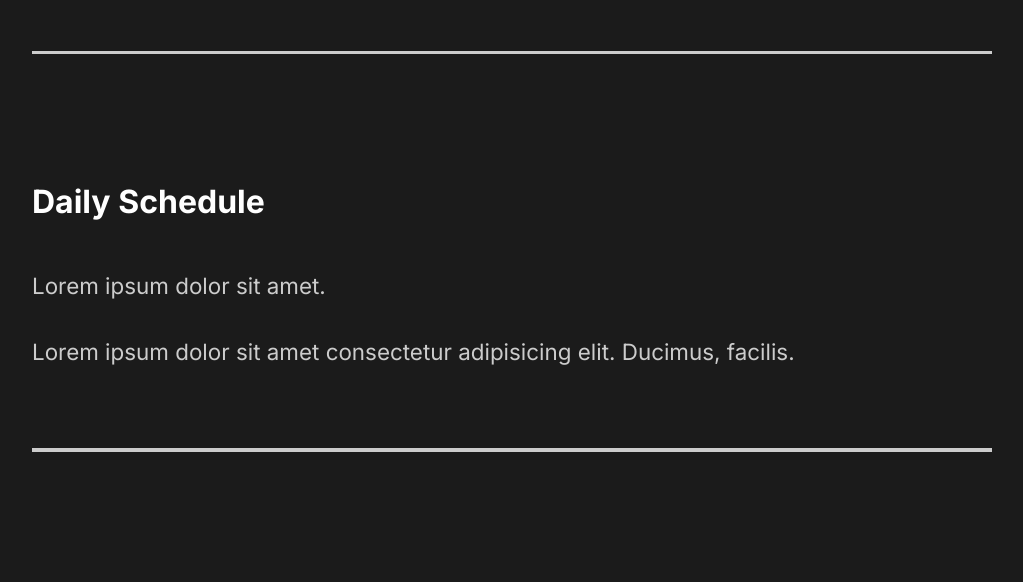
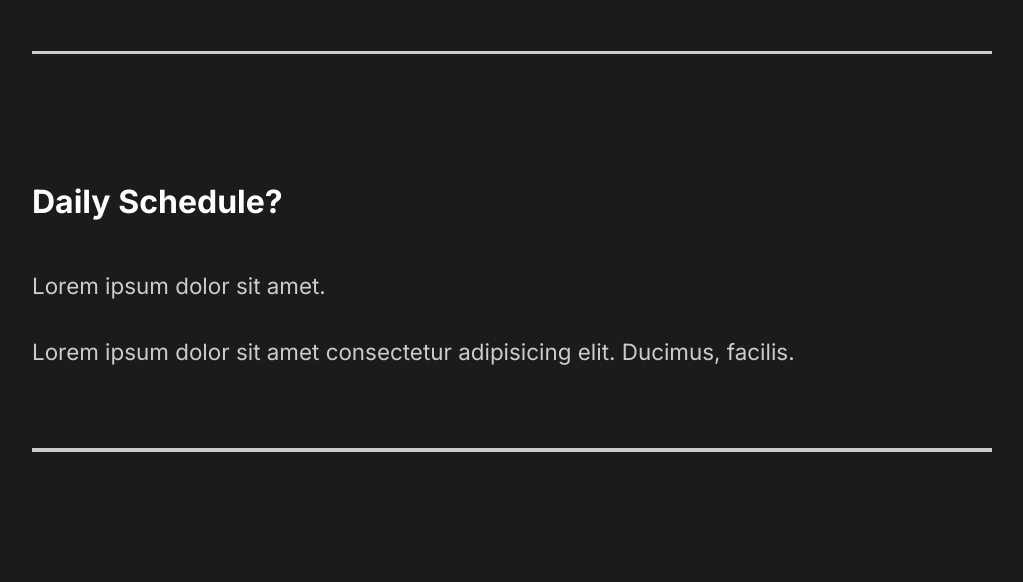
Before and after one commit to eita-tachino/mdsr-react-portfolio, a React (Create React App) app: page / in a window 1280 px wide. Shown: the part 2680-3262 px from the top of the page, without its empty margins (128-1151 px from the left). Built offline with nearby package versions, Linux system fonts and the light colour scheme.

Commit message:
15. Faq Animation Section

```diff
--- a/src/components/FaqSection.js
+++ b/src/components/FaqSection.js
@@ -2,47 +2,40 @@
 import styled from 'styled-components'
 import {Wrapper} from '../styles'
 import Toggle from './Toggle'
+import {AnimateSharedLayout} from 'framer-motion'
 
 const FaqSection = () =>{
     return(
         <Faq>
             <h2>Any Questios<span>FAQ</span></h2>
-            <Toggle>
-            <div className="question">
-                <h4>How Do I Start?</h4>
+            <AnimateSharedLayout>
+            <Toggle title='How Do I Start?'>
                 <div className="answer">
                     <p>Lorem ipsum dolor sit amet.</p>
                     <p>Lorem ipsum dolor sit amet consectetur adipisicing elit.
                        Ducimus, facilis.
                     </p>
                 </div>
-                <div className="faq-line"></div>
-            </div>
             </Toggle>
-            <div className="question">
-                <h4>Daily Schedule</h4>
+            <Toggle title='Daily Schedule?'>
                 <div className="answer">
                     <p>Lorem ipsum dolor sit amet.</p>
                     <p>Lorem ipsum dolor sit amet consectetur adipisicing elit. Ducimus, facilis.</p>
                 </div>
-                <div className="faq-line"></div>
-            </div>
-            <div className="question">
-                <h4>Different Payment Methods</h4>
+            </Toggle>
+            <Toggle title='Different Payment Methods'>
                 <div className="answer">
                     <p>Lorem ipsum dolor sit amet.</p>
                     <p>Lorem ipsum dolor sit amet consectetur adipisicing elit. Ducimus, facilis.</p>
                 </div>
-                <div className="faq-line"></div>
-            </div>
-            <div className="question">
-                <h4>What Products do you offer?</h4>
+            </Toggle>
+            <Toggle title='What Products do you offer?'>
                 <div className="answer">
                     <p>Lorem ipsum dolor sit amet.</p>
                     <p>Lorem ipsum dolor sit amet consectetur adipisicing elit. Ducimus, facilis.</p>
                 </div>
-                <div className="faq-line"></div>
-            </div>
+            </Toggle>
+            </AnimateSharedLayout>
         </Faq>
     )
 }
--- a/src/components/Toggle.js
+++ b/src/components/Toggle.js
@@ -1,11 +1,14 @@
+import { motion } from 'framer-motion';
 import React,{useState} from 'react'
 
-const Toggle = ({children}) => {
+const Toggle = ({children, title}) => {
     const [toggle, setToggle] = useState(true);
     return (
-        <div onClick={() => setToggle(!toggle)}>
+        <motion.div layout className="question" onClick={() => setToggle(!toggle)}>
+            <motion.h4 layout>{title}</motion.h4>
             {toggle ? children : ""}
-        </div>
+            <div className="faq-line"></div>
+        </motion.div>
     )
 }
 
```
